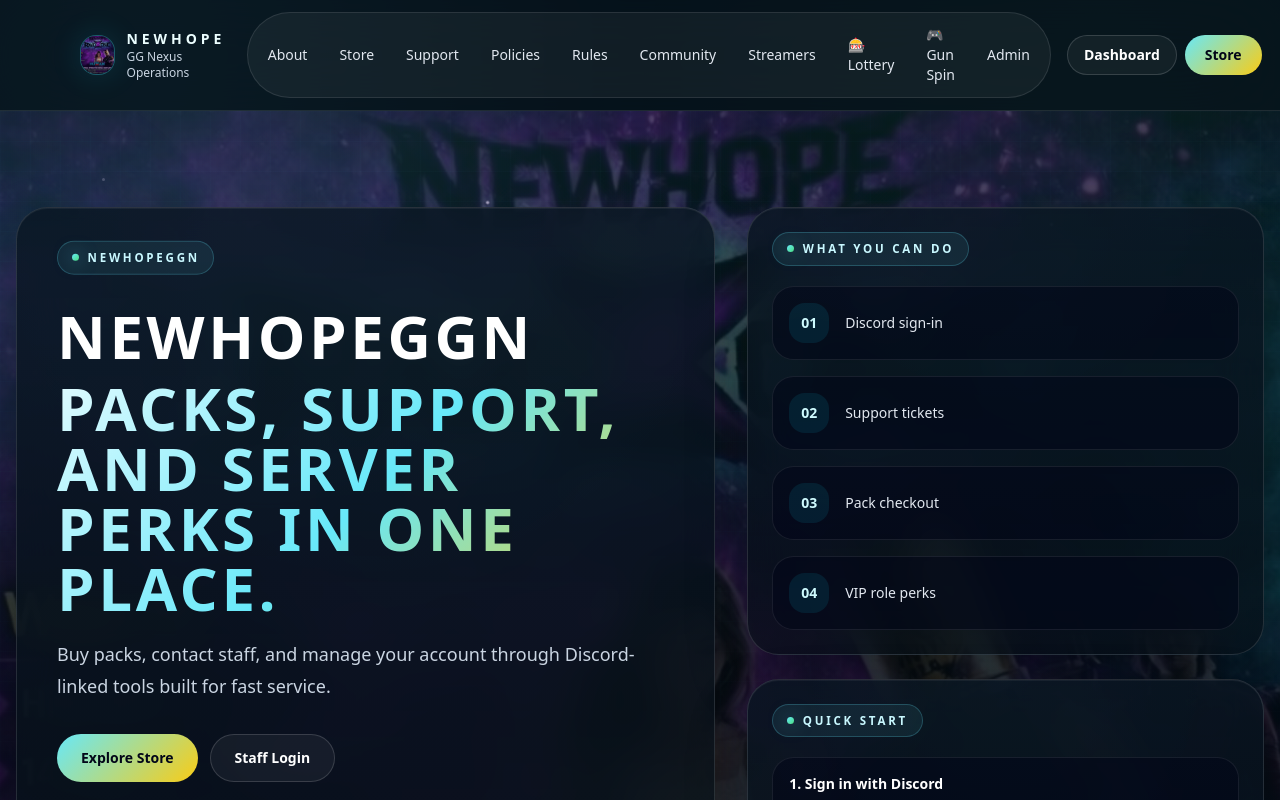
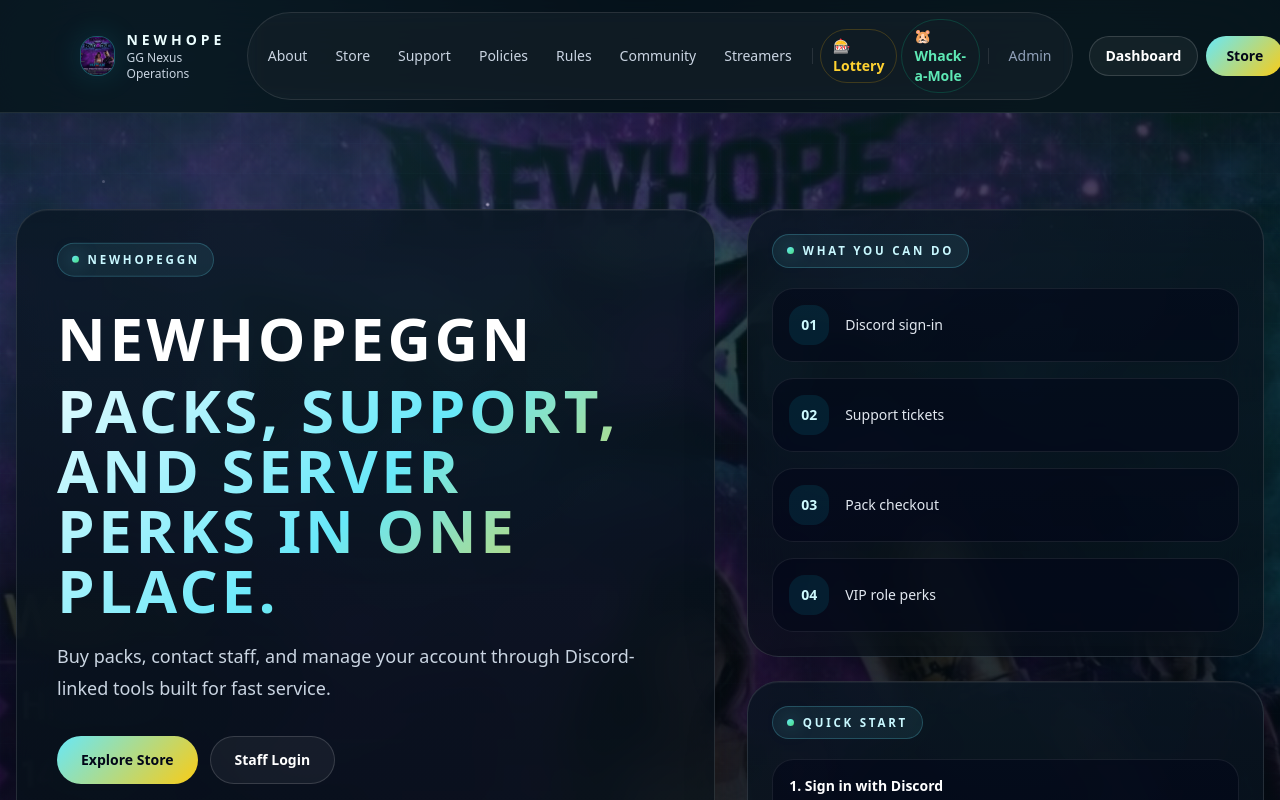
Before and after one commit to GGNexusINC/vibe-coding-platform, a Next.js app: page / in a window 1280 px wide. Shown: the top 800 px of the page. Built offline with nearby package versions, Linux system fonts and the light colour scheme; no server answers.

Commit message:
feat: rename nav to Whack-a-Mole, upgrade navbar with accented lottery + game pills and dividers

```diff
--- a/data/activity-log.json
+++ b/data/activity-log.json
@@ -1,4 +1,26 @@
 [
+  {
+    "id": "997ae592-66fc-490d-9aa3-a769202f9fdc",
+    "createdAt": "2026-04-17T03:59:34.493Z",
+    "type": "login",
+    "username": "Buzzworthy (Dream Big)",
+    "discordId": "940804710267486249",
+    "avatarUrl": "https://cdn.discordapp.com/avatars/940804710267486249/d189a026e2bd2df560592b3a62bb9dd6.png?size=128",
+    "globalName": "Buzzworthy (Dream Big)",
+    "discriminator": null,
+    "details": "Heartbeat — user active on site."
+  },
+  {
+    "id": "45e22467-a950-4735-9e33-9effef7f9e2d",
+    "createdAt": "2026-04-17T03:56:34.535Z",
+    "type": "login",
+    "username": "Buzzworthy (Dream Big)",
+    "discordId": "940804710267486249",
+    "avatarUrl": "https://cdn.discordapp.com/avatars/940804710267486249/d189a026e2bd2df560592b3a62bb9dd6.png?size=128",
+    "globalName": "Buzzworthy (Dream Big)",
+    "discriminator": null,
+    "details": "Heartbeat — user active on site."
+  },
   {
     "id": "b180b66c-c98f-494f-b4fc-47c2f39ba902",
     "createdAt": "2026-04-17T03:53:34.492Z",
--- a/src/app/_components/mobile-nav.tsx
+++ b/src/app/_components/mobile-nav.tsx
@@ -11,7 +11,7 @@ const links = [
   { href: "/community", label: "🎮 Community" },
   { href: "/streamers", label: "📺 Streamers" },
   { href: "/lottery", label: "🎰 Lottery" },
-  { href: "/minigame", label: "🎮 Weekly Gun Spin" },
+  { href: "/minigame", label: "🐹 Whack-a-Mole" },
   { href: "/support", label: "Support" },
   { href: "/policies", label: "Policies" },
   { href: "/rules", label: "Rules" },
--- a/src/app/layout.tsx
+++ b/src/app/layout.tsx
@@ -58,64 +58,50 @@ export default function RootLayout({
                 </div>
               </Link>
 
-              <nav className="hidden items-center gap-2 rounded-full border border-white/10 bg-white/5 px-2 py-1 lg:flex">
+              <nav className="hidden items-center gap-1 rounded-full border border-white/10 bg-white/[0.04] px-2 py-1.5 lg:flex backdrop-blur">
+                {([
+                  { href: "/about",      label: "About" },
+                  { href: "/store",      label: "Store" },
+                  { href: "/support",    label: "Support" },
+                  { href: "/policies",   label: "Policies" },
+                  { href: "/rules",      label: "Rules" },
+                  { href: "/community",  label: "Community" },
+                  { href: "/streamers",  label: "Streamers" },
+                ] as { href: string; label: string }[]).map(({ href, label }) => (
+                  <Link
+                    key={href}
+                    href={href}
+                    className="rounded-full px-3 py-1.5 text-sm font-medium text-slate-300 transition-all hover:bg-white/8 hover:text-white"
+                  >
+                    {label}
+                  </Link>
+                ))}
+
+                {/* Divider */}
+                <div className="h-4 w-px bg-white/10 mx-1" />
+
+                {/* Lottery — amber accent */}
                 <Link
-                  className="rounded-full px-3 py-2 text-sm text-slate-200 transition hover:bg-white/5 hover:text-white"
-                  href="/about"
-                >
-                  About
-                </Link>
-                <Link
-                  className="rounded-full px-3 py-2 text-sm text-slate-200 transition hover:bg-white/5 hover:text-white"
-                  href="/store"
-                >
-                  Store
-                </Link>
-                <Link
-                  className="rounded-full px-3 py-2 text-sm text-slate-200 transition hover:bg-white/5 hover:text-white"
-                  href="/support"
-                >
-                  Support
-                </Link>
-                <Link
-                  className="rounded-full px-3 py-2 text-sm text-slate-200 transition hover:bg-white/5 hover:text-white"
-                  href="/policies"
-                >
-                  Policies
-                </Link>
-                <Link
-                  className="rounded-full px-3 py-2 text-sm text-slate-200 transition hover:bg-white/5 hover:text-white"
-                  href="/rules"
-                >
-                  Rules
-                </Link>
-                <Link
-                  className="rounded-full px-3 py-2 text-sm text-slate-200 transition hover:bg-white/5 hover:text-white"
-                  href="/community"
-                >
-                  Community
-                </Link>
-                <Link
-                  className="rounded-full px-3 py-2 text-sm text-slate-200 transition hover:bg-white/5 hover:text-white"
-                  href="/streamers"
-                >
-                  Streamers
-                </Link>
-                <Link
-                  className="rounded-full px-3 py-2 text-sm text-slate-200 transition hover:bg-white/5 hover:text-white"
                   href="/lottery"
+                  className="flex items-center gap-1.5 rounded-full px-3 py-1.5 text-sm font-semibold text-amber-300 transition-all hover:bg-amber-400/10 hover:text-amber-200 border border-amber-400/20"
                 >
                   🎰 Lottery
                 </Link>
+
+                {/* Whack-a-Mole — green accent */}
                 <Link
-                  className="rounded-full px-3 py-2 text-sm text-slate-200 transition hover:bg-white/5 hover:text-white"
                   href="/minigame"
+                  className="flex items-center gap-1.5 rounded-full px-3 py-1.5 text-sm font-semibold text-emerald-300 transition-all hover:bg-emerald-400/10 hover:text-emerald-200 border border-emerald-400/20"
                 >
-                  🎮 Gun Spin
+                  🐹 Whack-a-Mole
                 </Link>
+
+                {/* Divider */}
+                <div className="h-4 w-px bg-white/10 mx-1" />
+
                 <Link
-                  className="rounded-full px-3 py-2 text-sm text-slate-200 transition hover:bg-white/5 hover:text-white"
                   href="/admin"
+                  className="rounded-full px-3 py-1.5 text-sm font-medium text-slate-400 transition-all hover:bg-white/8 hover:text-white"
                 >
                   Admin
                 </Link>
```
